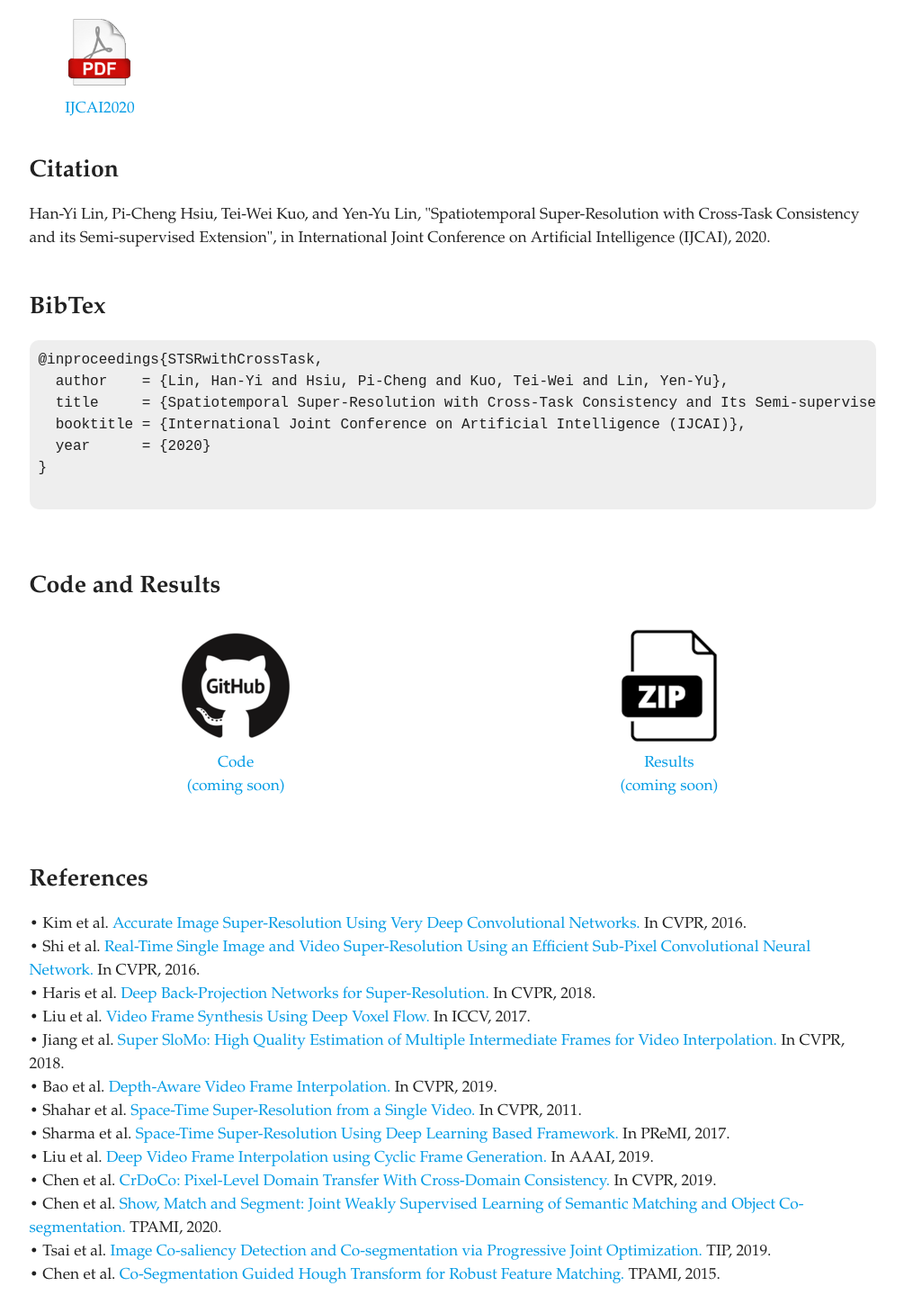
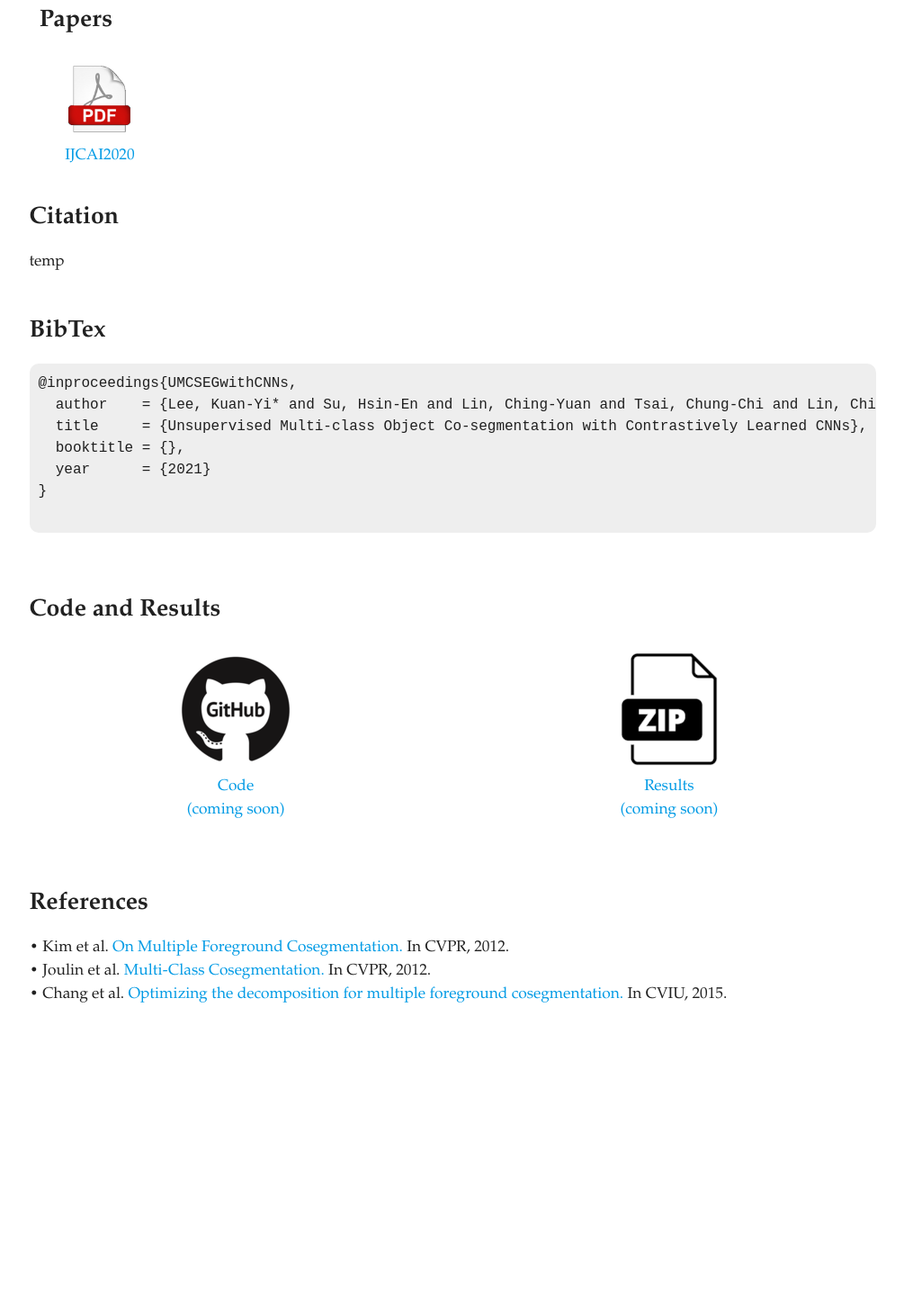
Before and after one commit to daniel4lee/daniel4lee.github.io, a plain HTML site: page Multi-class_Co-seg_website/index.html in a window 1280 px wide. Shown: the part 1201-2660 px from the top of the page at 90% size, without its empty margins (137-1142 px from the left). After the commit the page ends 2408 px from the top, so only its background shows below. Drawn offline with nearby package versions, Linux system fonts and the light colour scheme.

Commit message:
update index.html

```diff
--- a/Multi-class_Co-seg_website/index.html
+++ b/Multi-class_Co-seg_website/index.html
@@ -94,7 +94,7 @@
     <div class="row section scrollspy" id="abstract">
       <div class="title">Abstract</div>
       <br>
-      <p align="justify">Spatiotemporal super-resolution (SR) aims to upscale both the spatial and temporal dimensions of input videos, and produces videos with higher frame resolutions and rates. It involves two essential sub-tasks: spatial SR and temporal SR. We design a two-stream network for spatiotemporal SR in this work. One stream contains a temporal SR module followed by a spatial SR module, while the other stream has the same two modules in the reverse order. Based on the interchangeability of performing the two sub-tasks, the two network streams are supposed to produce consistent spatiotemporal SR results. Thus, we present a cross-stream consistency to enforce the similarity between the outputs of the two streams. In this way, the training of the two streams is correlated, which allows the two SR modules to share their supervisory signals and improve each other. In addition, the proposed cross-stream consistency does not consume labeled training data and can guide network training in an unsupervised manner. We leverage this property to carry out semi-supervised spatiotemporal SR. It turns out that our method makes the most of training data, and can derive an effective model with few high-resolution and high-frame-rate videos, achieving the state-of-the-art performance.</p>
+      <p align="justify">Unsupervised multi-class object co-segmentation aims to co-segment objects of multiple common categories present in a set of images in an unsupervised manner. It is challenging since there are no annotated training data of the object categories. Furthermore, there exist high intra-class variations and inter-class similarities among different object categories and the background. Our work addresses this complex problem by proposing the first unsupervised, end-to-end trainable CNNbased framework consisting of three collaborative modules: the attention module, the co-attention map generator, and the feature extractor. The attention module employs two types of attention: self-attention and mutual attention. While the former aims to capture long-range object dependency, the latter focuses on exploring co-occurrence patterns across images. With the attention module, the co-attention map generator learns to capture the objects of the same categories. Afterward, the feature extractor estimates the discriminative cues to separate the common-class objects and backgrounds. Finally, we optimize the network in an unsupervised fashion via the proposed co-attention loss, which pays attention to reducing the intra-class object discrepancy while enlarging the inter-class margins of the extracted features. Experimental results show that the proposed approach performs favorably against the existing algorithms.</p>
     </div>
 
     <div class="row section scrollspy" id="paper">
@@ -114,17 +114,17 @@
 
     <div class="row section scrollspy" id="citation">
       <div class="title">Citation</div>
-      <p>Han-Yi Lin, Pi-Cheng Hsiu, Tei-Wei Kuo, and Yen-Yu Lin, "Spatiotemporal Super-Resolution with Cross-Task Consistency and its Semi-supervised Extension", in International Joint Conference on Artificial Intelligence (IJCAI), 2020.</p>
+      <p> temp </p>
 
       <br>
 
       <div class="title">BibTex</div>
       <pre>
-@inproceedings{STSRwithCrossTask,
-  author    = {Lin, Han-Yi and Hsiu, Pi-Cheng and Kuo, Tei-Wei and Lin, Yen-Yu},
-  title     = {Spatiotemporal Super-Resolution with Cross-Task Consistency and Its Semi-supervised Extension},
-  booktitle = {International Joint Conference on Artificial Intelligence (IJCAI)},
-  year      = {2020}
+@inproceedings{UMCSEGwithCNNs,
+  author    = {Lee, Kuan-Yi* and Su, Hsin-En and Lin, Ching-Yuan and Tsai, Chung-Chi and Lin, Chia-Wen and Lin, Yen-Yu},
+  title     = {Unsupervised Multi-class Object Co-segmentation with Contrastively Learned CNNs},
+  booktitle = {},
+  year      = {2021}
 }
       </pre>
 
@@ -158,55 +158,13 @@
       <div class="title">References</div>
       <ul>
         <li>&bull;
-          Kim et al. <a href="http://openaccess.thecvf.com/content_cvpr_2016/html/Kim_Accurate_Image_Super-Resolution_CVPR_2016_paper.html" target="blank">Accurate Image Super-Resolution Using Very Deep Convolutional Networks.</a> In CVPR, 2016.
+          Kim et al. <a href="http://www.cs.cmu.edu/~epxing/papers/2012/Kim_Xing_CVPR12.pdf" target="blank">On Multiple Foreground Cosegmentation.</a> In CVPR, 2012.
         </li>
-
         <li>&bull;
-          Shi et al. <a href="http://openaccess.thecvf.com/content_cvpr_2016/html/Shi_Real-Time_Single_Image_CVPR_2016_paper.html" target="blank">Real-Time Single Image and Video Super-Resolution Using an Efficient Sub-Pixel Convolutional Neural Network.</a> In CVPR, 2016.
+          Joulin et al. <a href="https://www.di.ens.fr/~fbach/joulin_cvpr2012.pdf" target="blank">Multi-Class Cosegmentation.</a> In CVPR, 2012.
         </li>
-
         <li>&bull;
-          Haris et al. <a href="http://openaccess.thecvf.com/content_cvpr_2018/html/Haris_Deep_Back-Projection_Networks_CVPR_2018_paper.html" target="blank">Deep Back-Projection Networks for Super-Resolution.</a> In CVPR, 2018.
-        </li>
-
-        <li>&bull;
-          Liu et al. <a href="http://openaccess.thecvf.com/content_iccv_2017/html/Liu_Video_Frame_Synthesis_ICCV_2017_paper.html" target="blank">Video Frame Synthesis Using Deep Voxel Flow.</a> In ICCV, 2017.
-        </li>
-
-        <li>&bull;
-          Jiang et al. <a href="http://openaccess.thecvf.com/content_cvpr_2018/html/Jiang_Super_SloMo_High_CVPR_2018_paper.html" target="blank">Super SloMo: High Quality Estimation of Multiple Intermediate Frames for Video Interpolation.</a> In CVPR, 2018.
-        </li>
-
-        <li>&bull;
-          Bao et al. <a href="http://openaccess.thecvf.com/content_CVPR_2019/html/Bao_Depth-Aware_Video_Frame_Interpolation_CVPR_2019_paper.html" target="blank">Depth-Aware Video Frame Interpolation.</a> In CVPR, 2019.
-        </li>
-
-        <li>&bull;
-          Shahar et al. <a href="http://www.wisdom.weizmann.ac.il/~vision/SingleVideoSR.html" target="blank">Space-Time Super-Resolution from a Single Video.</a> In CVPR, 2011.
-        </li>
-
-        <li>&bull;
-          Sharma et al. <a href="https://link.springer.com/chapter/10.1007/978-3-319-69900-4_74" target="blank">Space-Time Super-Resolution Using Deep Learning Based Framework.</a> In PReMI, 2017.
-        </li>
-
-        <li>&bull;
-          Liu et al. <a href="http://vllab.cs.nctu.edu.tw/images/paper/aaai-liu19.pdf" target="blank">Deep Video Frame Interpolation using Cyclic Frame Generation.</a> In AAAI, 2019.
-        </li>
-
-        <li>&bull;
-          Chen et al. <a href="https://yunchunchen.github.io/CrDoCo/" target="blank">CrDoCo: Pixel-Level Domain Transfer With Cross-Domain Consistency.</a> In CVPR, 2019.
-        </li>
-
-        <li>&bull;
-          Chen et al. <a href="https://yunchunchen.github.io/MaCoSNet-web/" target="blank">Show, Match and Segment: Joint Weakly Supervised Learning of Semantic Matching and Object Co-segmentation.</a> TPAMI, 2020.
-        </li>
-
-        <li>&bull;
-          Tsai et al. <a href="http://vllab.cs.nctu.edu.tw/images/paper/tip-tsai18.pdf" target="blank">Image Co-saliency Detection and Co-segmentation via Progressive Joint Optimization.</a> TIP, 2019.
-        </li>
-
-        <li>&bull;
-          Chen et al. <a href="http://vllab.cs.nctu.edu.tw/images/paper/pami-Chen15.pdf" target="blank">Co-Segmentation Guided Hough Transform for Robust Feature Matching.</a> TPAMI, 2015.
+          Chang et al. <a href="http://mml.citi.sinica.edu.tw/papers/CVIU_2015.pdf" target="blank">Optimizing the decomposition for multiple foreground cosegmentation.</a> In CVIU, 2015.
         </li>
 
 
```
